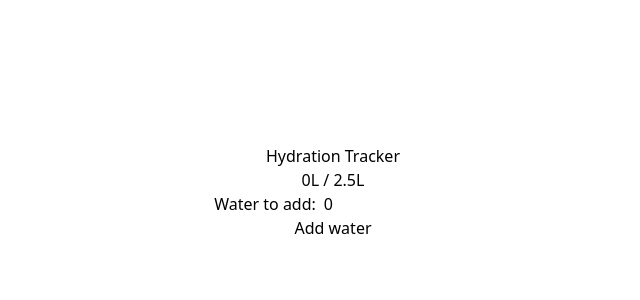
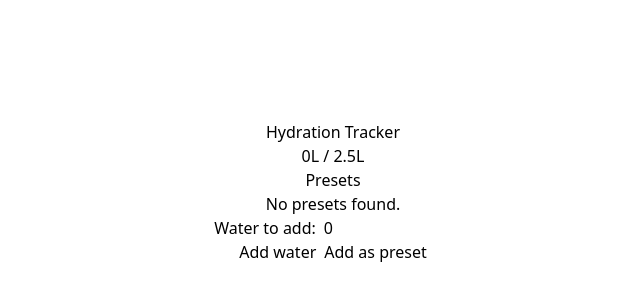
Before and after one commit to Luhmeiy/hydration-tracker, a Svelte app: page / in a window 1280 px wide. Shown: the part 208-508 px from the top of the page, without its empty margins (307-947 px from the left). Built offline with nearby package versions, Linux system fonts and the light colour scheme.

Commit message:
feat: add preset system

```diff
--- a/src/renderer/src/App.svelte
+++ b/src/renderer/src/App.svelte
@@ -2,17 +2,58 @@
 	import WaterGoalDisplay from './components/WaterGoalDisplay.svelte'
 	import { convertToLiters } from './utils/convertToLiters'
 
+	interface Preset {
+		name: string
+		value: number
+	}
+
 	let waterTotal = $state(0)
 	let waterToAdd = $state(0)
+	let presets: Preset[] = $state([])
 
-	const addWater = (): void => {
-		waterTotal = +(waterTotal + convertToLiters(waterToAdd)).toFixed(3)
+	let presetName = $state('')
+	let isAddingPreset = $state(false)
+
+	const addWater = (value: number): void => {
+		if (!Number.isNaN(value) && value >= 0) {
+			waterTotal = +(waterTotal + convertToLiters(value)).toFixed(3)
+		}
+	}
+
+	const addPreset = (): void => {
+		if (!Number.isNaN(waterToAdd) && waterToAdd > 0) {
+			presets = [...presets, { name: presetName, value: waterToAdd }]
+		}
+
+		presetName = ''
+		isAddingPreset = false
+	}
+
+	const handleKeydown = (e: KeyboardEvent): void => {
+		if (e.key === 'Enter') {
+			addPreset()
+		} else if (e.key === 'Escape') {
+			isAddingPreset = false
+		}
 	}
 </script>
 
-<div class="h-dvh flex flex-col items-center justify-center">
+<div class="relative h-dvh flex flex-col items-center justify-center">
 	<h1>Hydration Tracker</h1>
 	<span>{waterTotal}L / <WaterGoalDisplay /></span>
+
+	<h2>Presets</h2>
+	<div class="flex gap-2">
+		{#if presets.length > 0}
+			{#each presets as preset (preset.name)}
+				<button class="cursor-pointer" onclick={() => addWater(preset.value)}
+					>{preset.name}</button
+				>
+			{/each}
+		{:else}
+			<p>No presets found.</p>
+		{/if}
+	</div>
 
 	<div class="flex gap-2">
 		<label for="water-add">Water to add:</label>
@@ -23,7 +64,35 @@
 			id="water-add"
 			class="w-32"
 			bind:value={waterToAdd}
+			onkeydown={(e) => e.code === 'Enter' && addWater(waterToAdd)}
 		/>
 	</div>
-	<button class="cursor-pointer" onclick={addWater}>Add water</button>
+
+	<div class="flex gap-2">
+		<button class="cursor-pointer" onclick={() => addWater(waterToAdd)}>Add water</button>
+		<button class="cursor-pointer" onclick={() => (isAddingPreset = true)}>Add as preset</button
+		>
+	</div>
+
+	{#if isAddingPreset}
+		<div class="absolute bg-white self-center">
+			<button
+				class="absolute right-1 top-1 cursor-pointer"
+				onclick={() => (isAddingPreset = false)}>x</button
+			>
+
+			<div class="flex flex-col gap-2">
+				<label for="preset-add">Preset name:</label>
+				<input
+					type="text"
+					id="preset-add"
+					class="w-32"
+					bind:value={presetName}
+					onkeydown={handleKeydown}
+				/>
+			</div>
+
+			<button onclick={addPreset}>Add preset</button>
+		</div>
+	{/if}
 </div>
```
